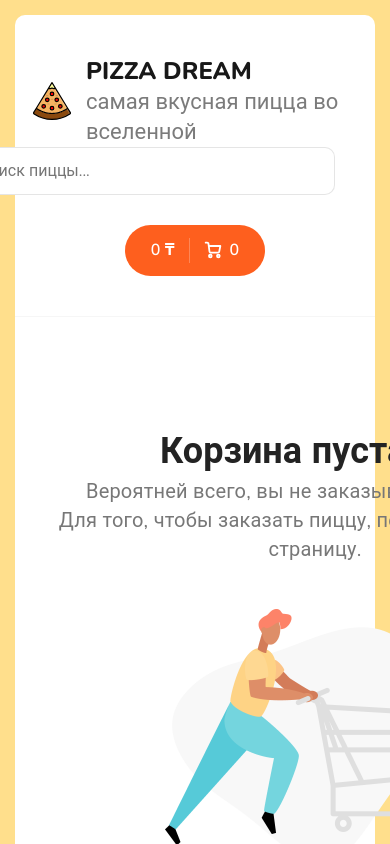
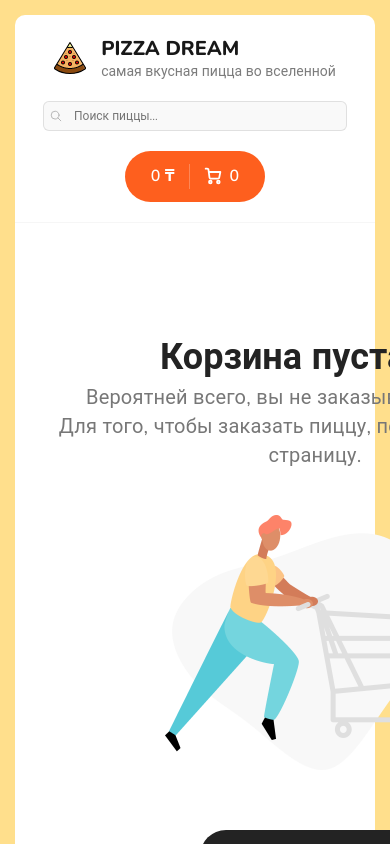
Before and after one commit to Dias-Madyshev/PizzaDream, a React (Create React App) app: page /cart in a window 390 px wide. Shown: the top 844 px of the page. Built offline with nearby package versions, Linux system fonts and the light colour scheme.

Commit message:
ts config

```diff
--- a/src/components/PaginationBlock/Pagination.module.scss
+++ b/src/components/PaginationBlock/Pagination.module.scss
@@ -1,28 +1,25 @@
 .root {
   display: flex;
   justify-content: center;
-  gap: 10px;
+  gap: 8px;
   margin-top: 40px;
+  user-select: none;
 
   :global {
     li {
       display: inline-flex;
       justify-content: center;
       align-items: center;
-      width: 40px;
-      height: 40px;
+      width: 35px;
+      height: 35px;
       border: 1px solid #fe5f1e;
-      border-radius: 30px;
+      border-radius: 8px;
       cursor: pointer;
       transition: all 0.15s ease-in-out;
 
-      a {
-        display: inline-flex;
-        justify-content: center;
-        align-items: center;
-        width: 100%;
-        height: 100%;
-        color: #fe5f1e;
+      &.disabled {
+        opacity: 0.5;
+        pointer-events: none;
       }
 
       &.selected {
@@ -32,7 +29,17 @@
         }
       }
 
-      &:hover {
+      a {
+        display: inline-flex;
+        justify-content: center;
+        align-items: center;
+        width: 100%;
+        height: 100%;
+        color: #fe5f1e;
+        font-weight: 500;
+      }
+
+      &:hover:not(.selected) {
         background-color: #fe5f1e;
         a {
           color: #fff;
--- a/src/components/PaginationBlock/index.tsx
+++ b/src/components/PaginationBlock/index.tsx
@@ -17,16 +17,22 @@ const Pagination: React.FC<PaginationProps> = ({
 }) => {
   const pageCount = Math.ceil(totalItems / itemsPerPage)
 
+  const handlePageChange = (selectedItem: { selected: number }) => {
+    onChangePage(selectedItem.selected + 1)
+  }
+
   return (
     <ReactPaginate
       className={styles.root}
       breakLabel="..."
       nextLabel=">"
       previousLabel="<"
-      onPageChange={event => onChangePage(event.selected + 1)}
+      onPageChange={handlePageChange}
       pageRangeDisplayed={4}
+      marginPagesDisplayed={1}
       pageCount={pageCount}
       forcePage={currentPage - 1}
+      renderOnZeroPageCount={null}
     />
   )
 }
--- a/src/components/SearchBlock/Search.module.scss
+++ b/src/components/SearchBlock/Search.module.scss
@@ -1,39 +1,79 @@
 .root {
   position: relative;
   margin-left: -120px;
+  margin-top: 10px;
+
+  @media (max-width: 645px) {
+    margin-left: 0;
+  }
+
+  @media (max-width: 390px) {
+    position: relative;
+    width: 100%;
+    margin: 0;
+    padding: 0 10px;
+  }
 }
 
 .input {
   border: 1px solid rgba(0, 0, 0, 0.1);
-  padding: 12px 20px;
-  padding-left: 42px;
-  width: 400px;
-  border-radius: 10px;
-  font-size: 16px;
+  padding: 8px 16px;
+  padding-left: 36px;
+  width: 300px;
+  border-radius: 8px;
+  font-size: 14px;
   transition: all 0.15s ease-in-out;
+
+  @media (max-width: 645px) {
+    width: 100%;
+    min-width: 200px;
+  }
+
+  @media (max-width: 390px) {
+    width: 100%;
+    padding: 6px 30px;
+    font-size: 12px;
+    border-radius: 6px;
+    background: #f9f9f9;
+  }
 
   &:focus {
     border: 1px solid rgba(0, 0, 0, 0.2);
+    background: #ffffff;
   }
 }
 
 .icon {
-  width: 22px;
-  height: 22px;
-  opacity: 0.3;
-  position: absolute;
-  left: 14px;
-  top: 12px;
-}
-
-.clearIcon {
   width: 18px;
   height: 18px;
   opacity: 0.3;
   position: absolute;
-  right: 15px;
-  top: 15px;
+  left: 12px;
+  top: 10px;
+
+  @media (max-width: 390px) {
+    width: 14px;
+    height: 14px;
+    left: 16px;
+    top: 8px;
+  }
+}
+
+.clearIcon {
+  width: 16px;
+  height: 16px;
+  opacity: 0.3;
+  position: absolute;
+  right: 12px;
+  top: 12px;
   cursor: pointer;
+
+  @media (max-width: 390px) {
+    width: 12px;
+    height: 12px;
+    right: 16px;
+    top: 9px;
+  }
 
   &:hover {
     opacity: 0.8;
--- a/src/components/SearchBlock/SearchBlock.module.scss
+++ /dev/null
@@ -1,41 +0,0 @@
-.root {
-  position: relative;
-}
-
-.search {
-  width: 24px;
-  height: 24px;
-  position: absolute;
-  top: 12px;
-  left: 15px;
-  fill: #f97316;
-}
-input[type='text'] {
-  padding: 10px 16px;
-  font-size: 16px;
-  border-radius: 25px;
-  border: 2px solid #f97316; /* оранжевая рамка */
-  outline: none;
-  transition: all 0.3s ease;
-  background-color: #fff;
-  box-shadow: 0 2px 6px rgba(0, 0, 0, 0.1);
-  padding: 12px 45px;
-  width: 400px;
-}
-
-input[type='text']::placeholder {
-  color: #aaa;
-}
-
-input[type='text']:focus {
-  border-color: #d05a28; /* ярче при фокусе */
-}
-.clear {
-  width: 16px;
-  height: 16px;
-  position: absolute;
-  top: 17px;
-  cursor: pointer;
-  left: 366px;
-  fill: #f97316;
-}
--- a/src/scss/components/_header.scss
+++ b/src/scss/components/_header.scss
@@ -4,14 +4,19 @@
   border-bottom: 1px solid $gray-line;
   padding: 40px 0;
 
+  @media (max-width: 390px) {
+    padding: 20px 0;
+  }
+
   .container {
     display: flex;
     align-items: center;
     justify-content: space-between;
+
     @media (max-width: 645px) {
       flex-direction: column;
       .header__cart {
-        margin-top: 30px;
+        margin-top: 20px;
       }
     }
   }
@@ -19,8 +24,15 @@
   &__logo {
     display: flex;
 
+    @media (max-width: 390px) {
+      margin-bottom: 20px;
+    }
+
     img {
       margin-right: 15px;
+      @media (max-width: 390px) {
+        width: 32px;
+      }
     }
 
     h1 {
@@ -29,10 +41,17 @@
       letter-spacing: 1%;
       text-transform: uppercase;
       font-weight: 800;
+
+      @media (max-width: 390px) {
+        font-size: 20px;
+      }
     }
 
     p {
       color: #7b7b7b;
+      @media (max-width: 390px) {
+        font-size: 14px;
+      }
     }
   }
 }
```
